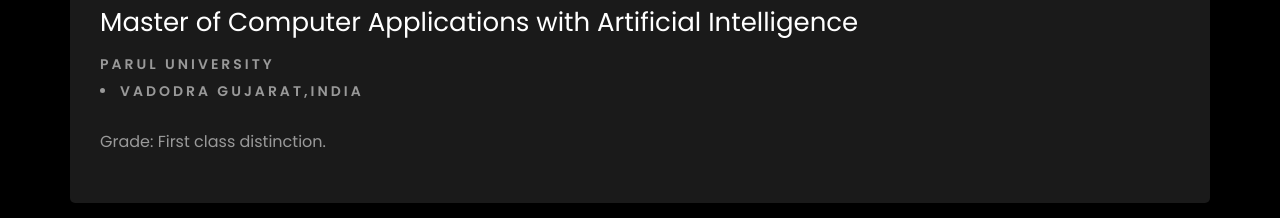
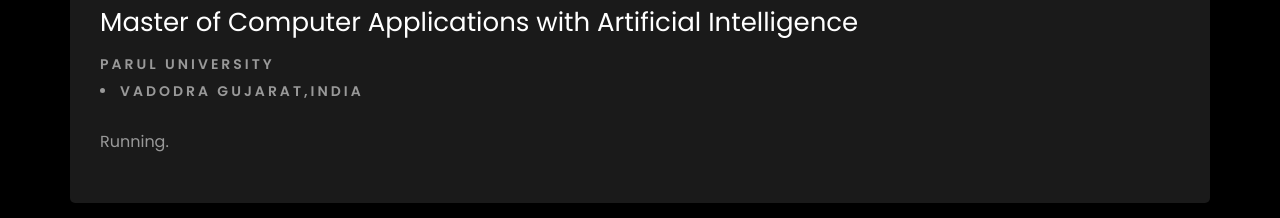
Before and after one commit to PankajMishra76470/Pankaj-Mishra-Protfolio1, a plain HTML site: page index.html in a window 1280 px wide. Shown: the part 2241-2459 px from the top of the page. Drawn offline with Linux system fonts and the light colour scheme; files whose address does not match are found by name.

Commit message:
Update index.html

```diff
--- a/index.html
+++ b/index.html
@@ -330,7 +330,7 @@
 					<span class="date">Runnig</span>
 					<h2>Master of Computer Applications with Artificial Intelligence</h2>
 					<span class="position">Parul University<li>Vadodra Gujarat,India</li></span>
-					<p class="mt-4">Grade: First class distinction.</p>
+					<p class="mt-4">Running.</p>
 				</div>
 
 			<div class="row">
```
